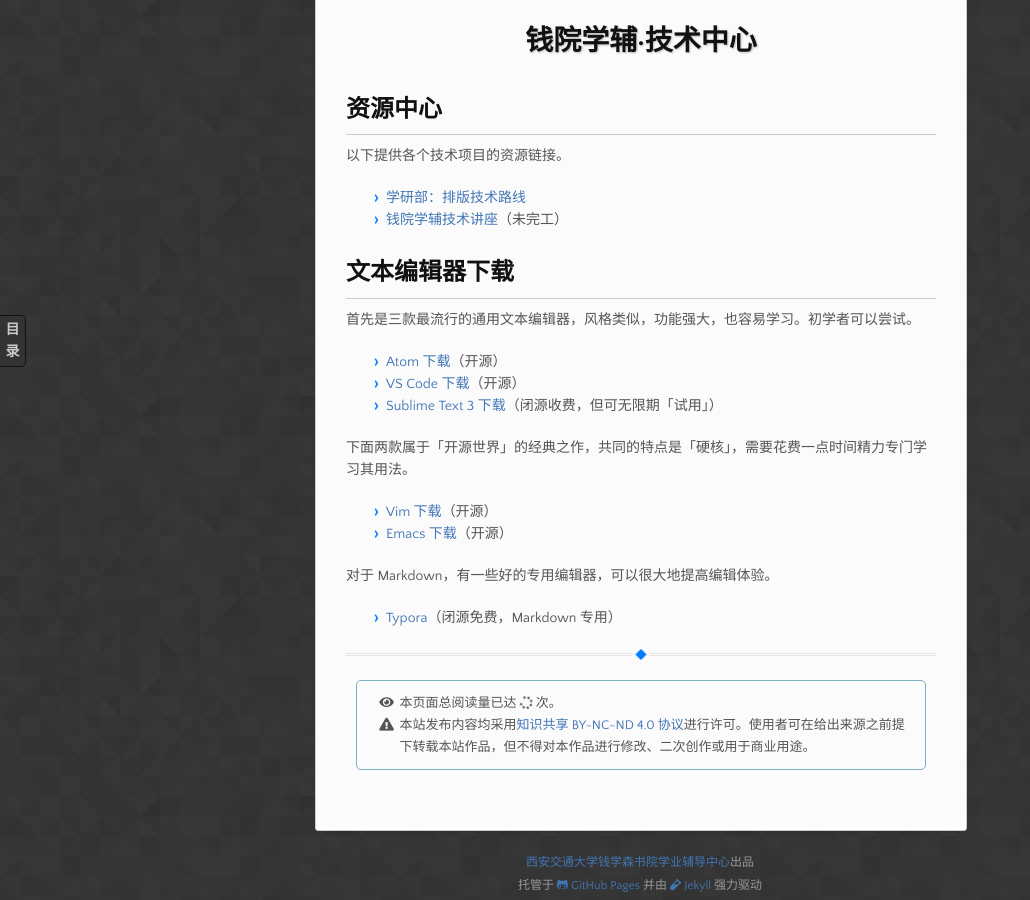
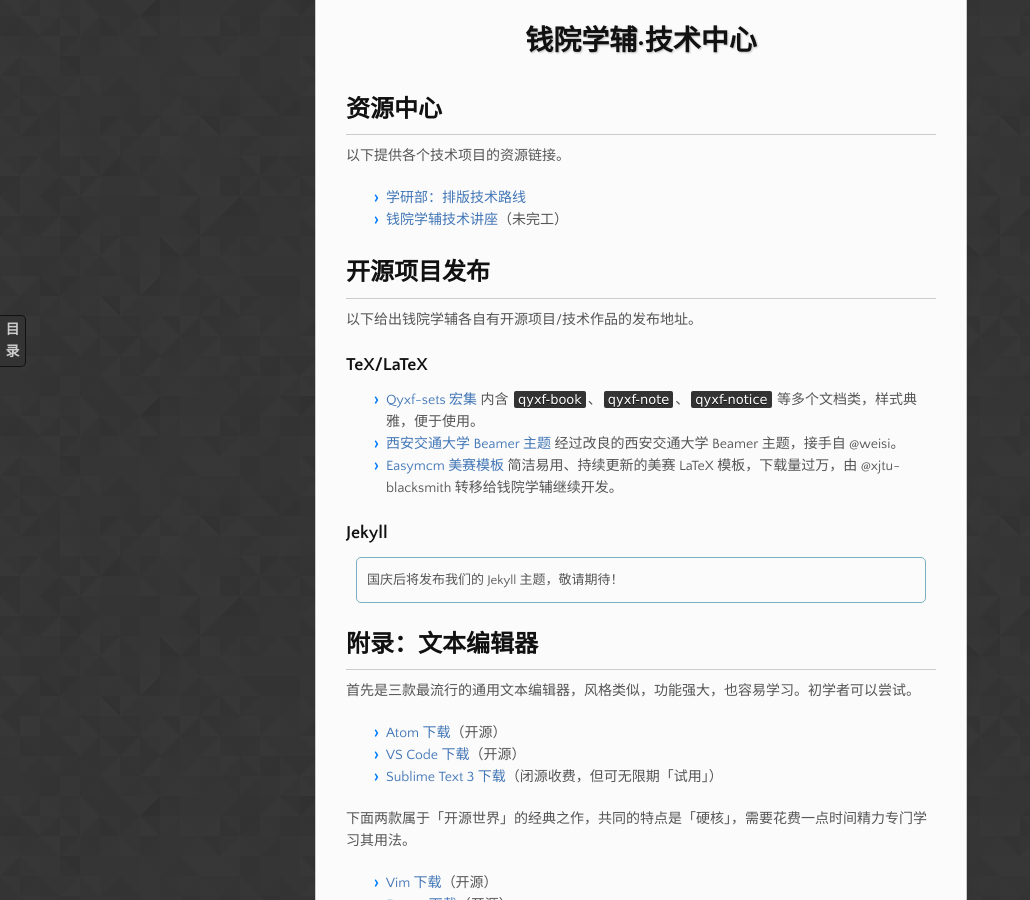
Before and after one commit to qyxf/qyxf.github.io, a Jekyll site: the page built from technique/index.md, in a window 1280 px wide and 900 px high, scrolled down 204 px. Shown: the whole window, without its empty margins (0-1030 px from the left). Built offline with Jekyll 4.4.1, drawn with Linux system fonts in a browser that asks for light colours; nearby versions of some CDN libraries; our own code applies the rules of GitHub Pages for plain Markdown files; comment, search, counter and statistics services are not loaded; some of the changed text lies outside the part shown.

Commit message:
Update technical center
* Add project lines

```diff
--- a/technique/index.md
+++ b/technique/index.md
@@ -6,7 +11,18 @@
 - [学研部：排版技术路线](typeset)
 - [钱院学辅技术讲座](technical-lecture)（未完工）
 
-## 文本编辑器下载
+## 开源项目发布
+以下给出钱院学辅各自有开源项目/技术作品的发布地址。
+
+### TeX/LaTeX
+- [Qyxf-sets 宏集](https://github.com/qyxf/qyxf-sets) 内含 `qyxf-book`、`qyxf-note`、`qyxf-notice` 等多个文档类，样式典雅，便于使用。
+- [西安交通大学 Beamer 主题](https://github.com/qyxf/beamerthemexjtu) 经过改良的西安交通大学 Beamer 主题，接手自 @weisi。
+- [Easymcm 美赛模板](https://github.com/qyxf/easymcm) 简洁易用、持续更新的美赛 LaTeX 模板，下载量过万，由 @xjtu-blacksmith 转移给钱院学辅继续开发。
+
+### Jekyll
+> 国庆后将发布我们的 Jekyll 主题，敬请期待！
+
+## 附录：文本编辑器
 首先是三款最流行的通用文本编辑器，风格类似，功能强大，也容易学习。初学者可以尝试。
 
 - [Atom 下载](https://atom.io)（开源）
```
Also changed, not shown: other parts of technique/index.md (+5 -0 lines).
